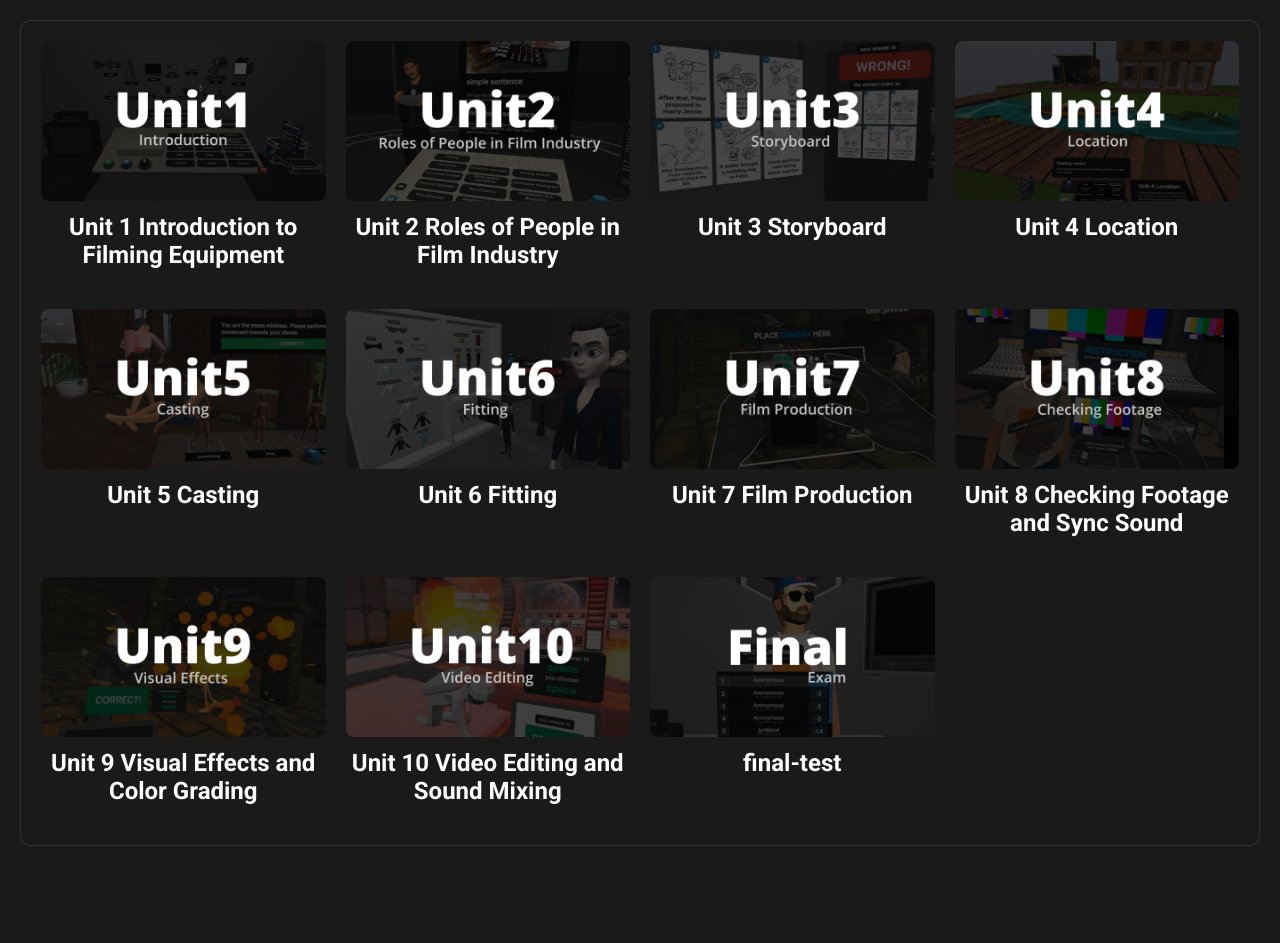
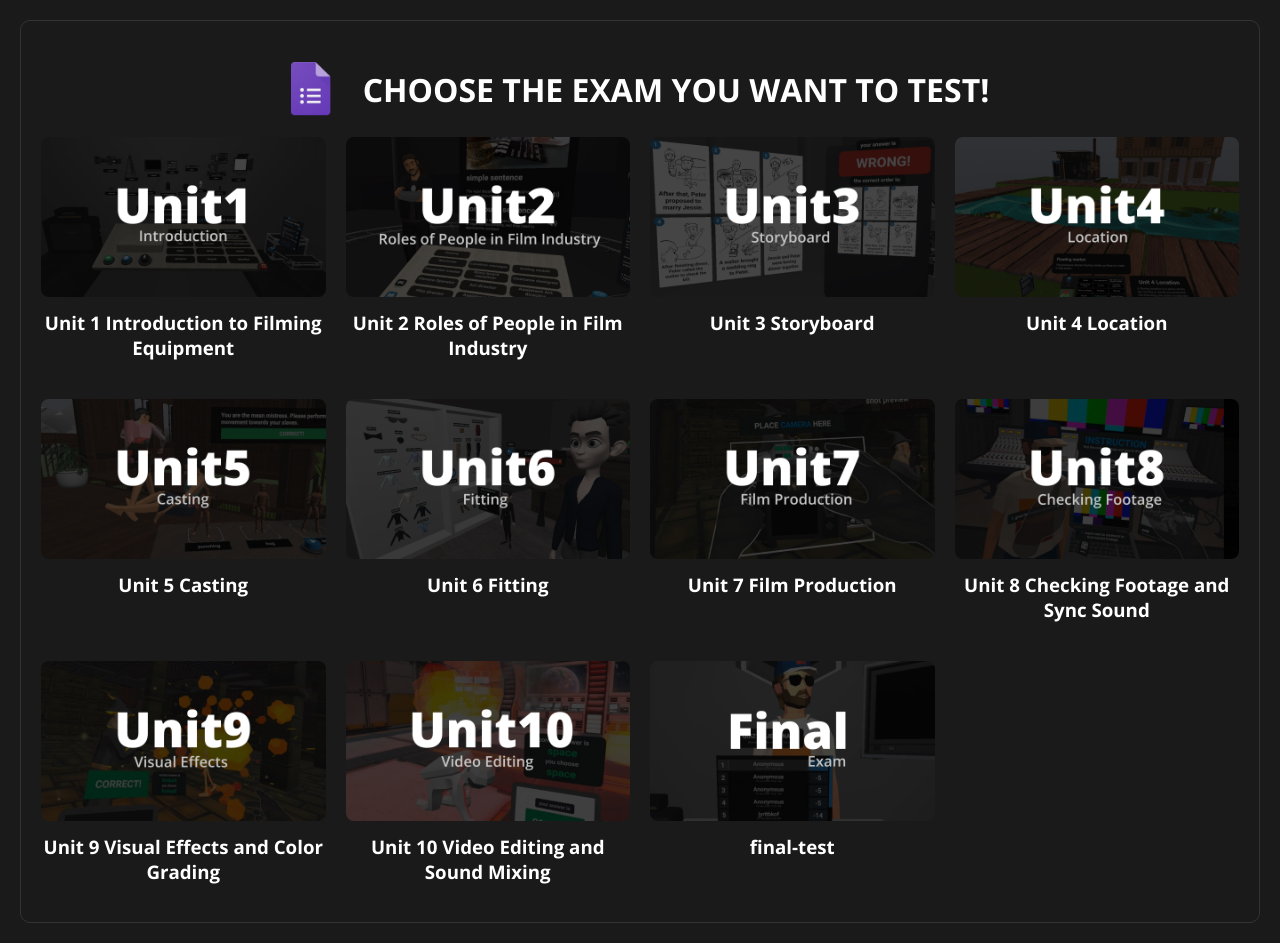
Before and after one commit to meangpu/EnglabForFilmFormTest, a React (Vite) app in the folder EnglabTest/: page / in a window 1280 px wide. Before the commit the page ends 866 px from the top, so only its background shows below. Built offline with nearby package versions, Linux system fonts and the light colour scheme.

Commit message:
add icon

```diff
--- a/EnglabTest/index.html
+++ b/EnglabTest/index.html
@@ -6,9 +6,11 @@
     <meta name="viewport" content="width=device-width, initial-scale=1.0" />
     <title>EngLabForFilmTest</title>
   </head>
+  <link rel="preconnect" href="https://fonts.googleapis.com" />
+  <link rel="preconnect" href="https://fonts.gstatic.com" crossorigin />
   <link
+    href="https://fonts.googleapis.com/css2?family=Open+Sans:ital,wght@0,300..800;1,300..800&display=swap"
     rel="stylesheet"
-    href="https://fonts.googleapis.com/css2?family=Roboto:wght@400;700&display=swap"
   />
 
   <body>
--- a/EnglabTest/src/App.tsx
+++ b/EnglabTest/src/App.tsx
@@ -12,15 +12,23 @@ const UnitList: React.FC<{ units: Unit[] }> = ({ units }) => {
   );
 };
 
-const DataContainer: React.FC = () => {
+const App: React.FC = () => {
   const units: Unit[] = data.unitData;
   return (
     <>
       <section>
+        <div className='center'>
+          <img
+            src='Image/form.png'
+            className='inlineImage'
+            alt='googleFormImage'
+          />
+          <h1>CHOOSE THE EXAM YOU WANT TO TEST! </h1>
+        </div>
         <UnitList units={units} />
       </section>
     </>
   );
 };
 
-export default DataContainer;
+export default App;
--- a/EnglabTest/src/UnitDataContainer.tsx
+++ b/EnglabTest/src/UnitDataContainer.tsx
@@ -17,9 +17,9 @@ const UnitDataContainer = (props: Unit, index: number) => {
             height='512'
             alt={props.unit}
           /> */}
-          <h1>
+          <h3>
             {props.unit} {props.title}
-          </h1>
+          </h3>
         </div>
       </a>
     </div>
--- a/EnglabTest/src/index.css
+++ b/EnglabTest/src/index.css
@@ -3,12 +3,13 @@
   text-rendering: optimizeLegibility;
   -webkit-font-smoothing: antialiased;
   -moz-osx-font-smoothing: grayscale;
+  user-select: none;
 }
 
 body {
   background-color: #1a1a1a;
   color: #ffffff;
-  font-family: "Roboto", sans-serif;
+  font-family: "Open Sans", sans-serif;
   margin: 0;
   padding: 0;
 }
@@ -22,7 +23,18 @@ footer {
 }
 
 h1 {
+  font-size: 2rem;
+}
+
+h3 {
   margin-top: 0.5rem;
+}
+
+.inlineImage {
+  display: inline-block;
+  vertical-align: middle;
+  width: 2.5em;
+  margin-right: 2rem;
 }
 
 nav,
@@ -79,7 +91,12 @@ a:hover {
   box-shadow: 0 0 20px rgba(118, 161, 255, 0.836);
 }
 
-/* Media queries for responsive design */
+.center {
+  display: flex;
+  align-items: center;
+  justify-content: center;
+}
+
 @media (max-width: 992px) {
   .image-grid {
     grid-template-columns: repeat(3, 1fr);
@@ -90,7 +107,7 @@ a:hover {
   .image-grid {
     grid-template-columns: repeat(2, 1fr);
   }
-  h1 {
+  h3 {
     font-size: medium;
   }
 }
@@ -99,7 +116,7 @@ a:hover {
   .image-grid {
     grid-template-columns: 1fr;
   }
-  h1 {
+  h3 {
     font-size: medium;
   }
 }
```
Also changed, not shown: EnglabTest/public/Image/form.png (added), 4 other files (tests, documents, lock files or other folders).
